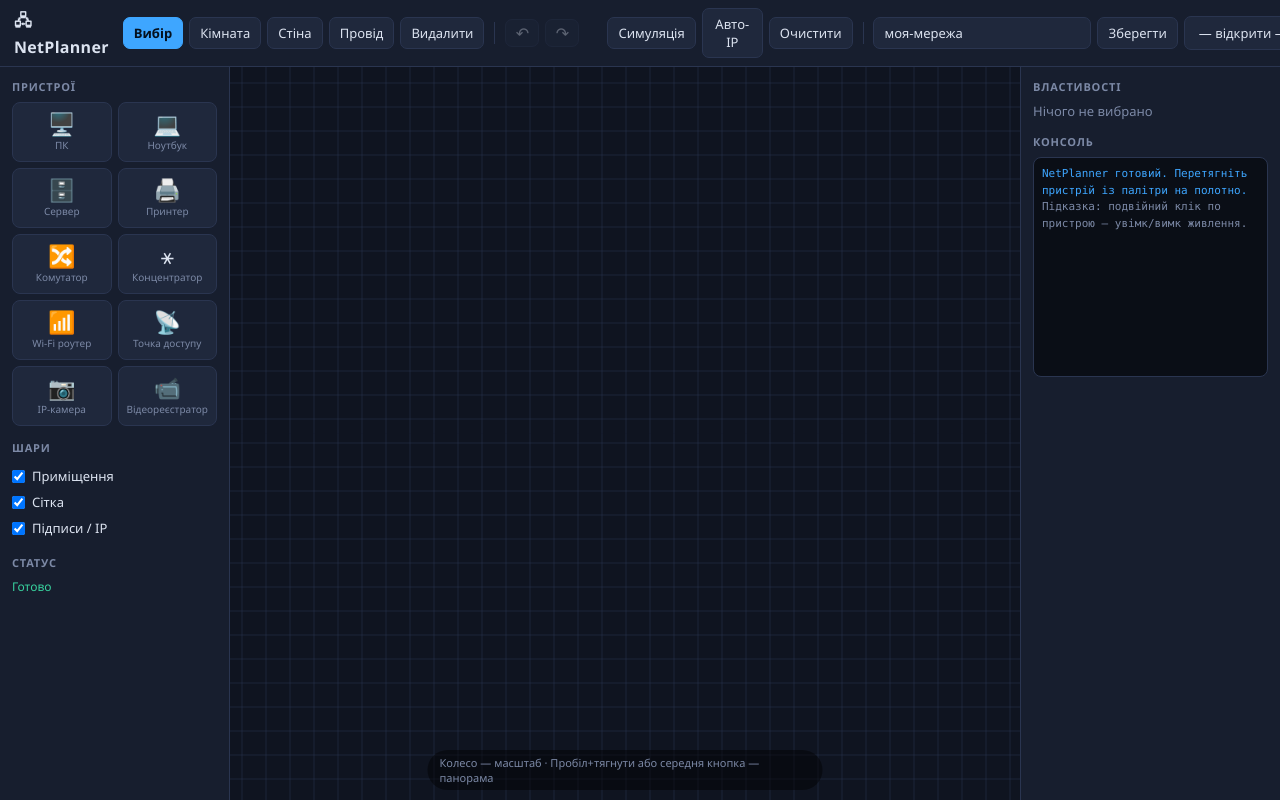
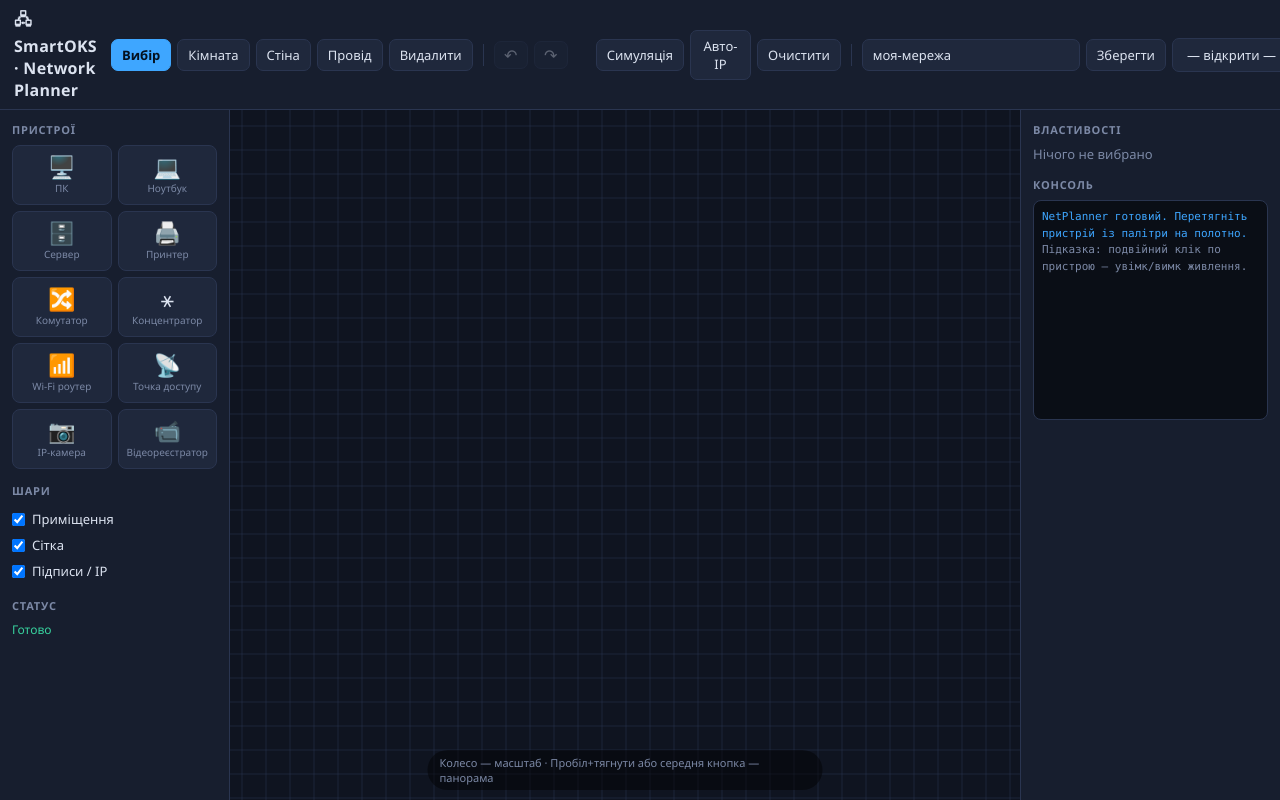
Before and after one commit to mihasan1/SmartOKS_Network, a website: page public/index.html in a window 1280 px wide. Shown: the top 800 px of the page. Drawn offline with Linux system fonts and the light colour scheme; no server answers.

Commit message:
Ребрендинг: SmartOKS — Network Planner (шапка + заголовок)

```diff
--- a/public/i18n.js
+++ b/public/i18n.js
@@ -10,7 +10,7 @@
 
 const I18N = {
   uk: {
-    "app.title": "NetPlanner — проєктування локальних мереж",
+    "app.title": "SmartOKS — Network Planner",
 
     "tool.select": "Вибір",
     "tool.room": "Кімната",
@@ -145,7 +145,7 @@ const I18N = {
   },
 
   en: {
-    "app.title": "NetPlanner — local network design",
+    "app.title": "SmartOKS — Network Planner",
 
     "tool.select": "Select",
     "tool.room": "Room",
--- a/public/index.html
+++ b/public/index.html
@@ -3,12 +3,12 @@
 <head>
   <meta charset="UTF-8" />
   <meta name="viewport" content="width=device-width, initial-scale=1.0" />
-  <title>NetPlanner</title>
+  <title>SmartOKS — Network Planner</title>
   <link rel="stylesheet" href="style.css" />
 </head>
 <body>
   <header id="topbar">
-    <div class="brand">🖧 NetPlanner</div>
+    <div class="brand">🖧 SmartOKS · Network Planner</div>
     <div class="tools">
       <button data-tool="select" class="tool active" data-i18n="tool.select" data-i18n-title="tool.select.title">Вибір</button>
       <button data-tool="room" class="tool" data-i18n="tool.room" data-i18n-title="tool.room.title">Кімната</button>
```
